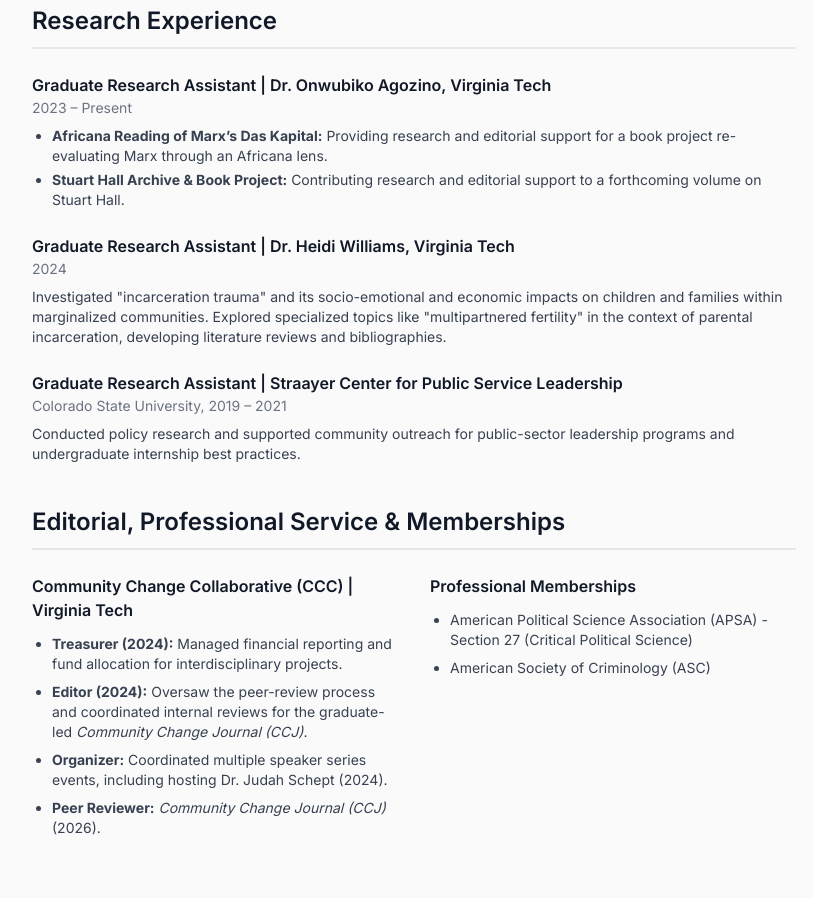
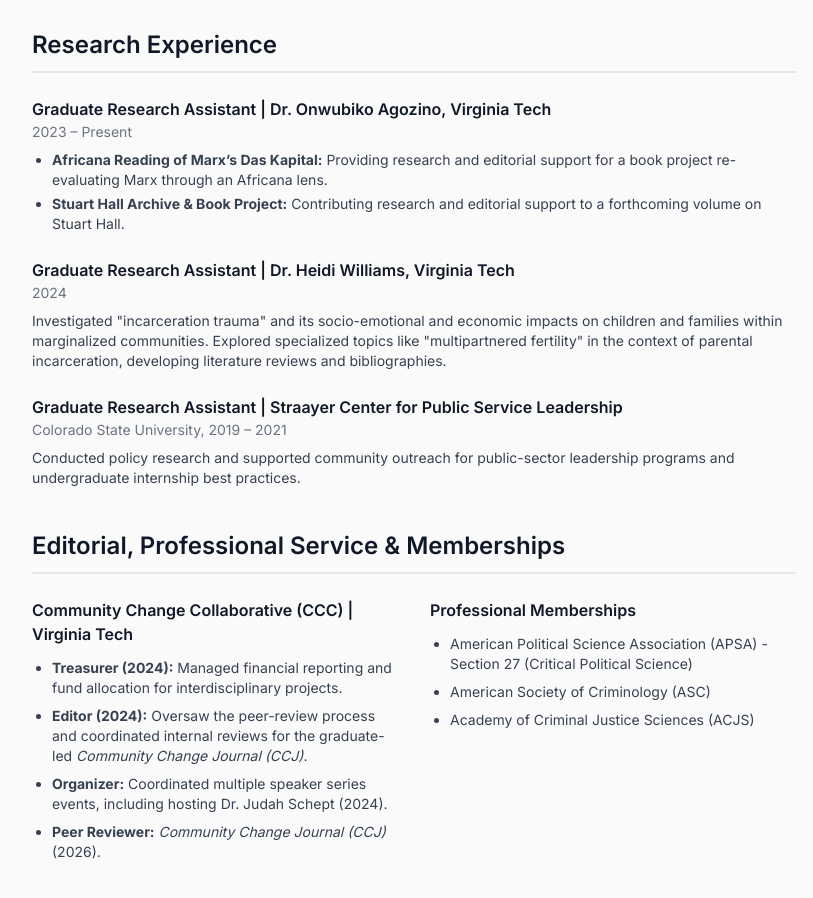
Before and after one commit to chayne-wild/chayne-wild.github.io, a plain HTML site: page index.html in a window 1280 px wide. Shown: the part 3137-4035 px from the top of the page, without its empty margins (396-1209 px from the left). Drawn offline with nearby package versions, Linux system fonts and the light colour scheme.

Commit message:
Add ACJS to professional memberships list

```diff
--- a/index.html
+++ b/index.html
@@ -175,6 +175,7 @@
                         <div class="mt-1 space-x-3 text-sm">
                             <a href="https://www.acjs.org/acjs-today-newsletter/"><i class="fa-solid fa-link"></i> Link</a>
                     </div>
+                        <br>
 
                     <!-- Publication 2 -->
                     <div>
@@ -329,6 +330,7 @@
                         <ul class="list-disc pl-5 text-sm text-gray-700 space-y-2">
                             <li>American Political Science Association (APSA) - Section 27 (Critical Political Science)</li>
                             <li>American Society of Criminology (ASC)</li>
+                            <li>Academy of Criminal Justice Sciences (ACJS)</li>
                         </ul>
                     </div>
                 </div>
```
